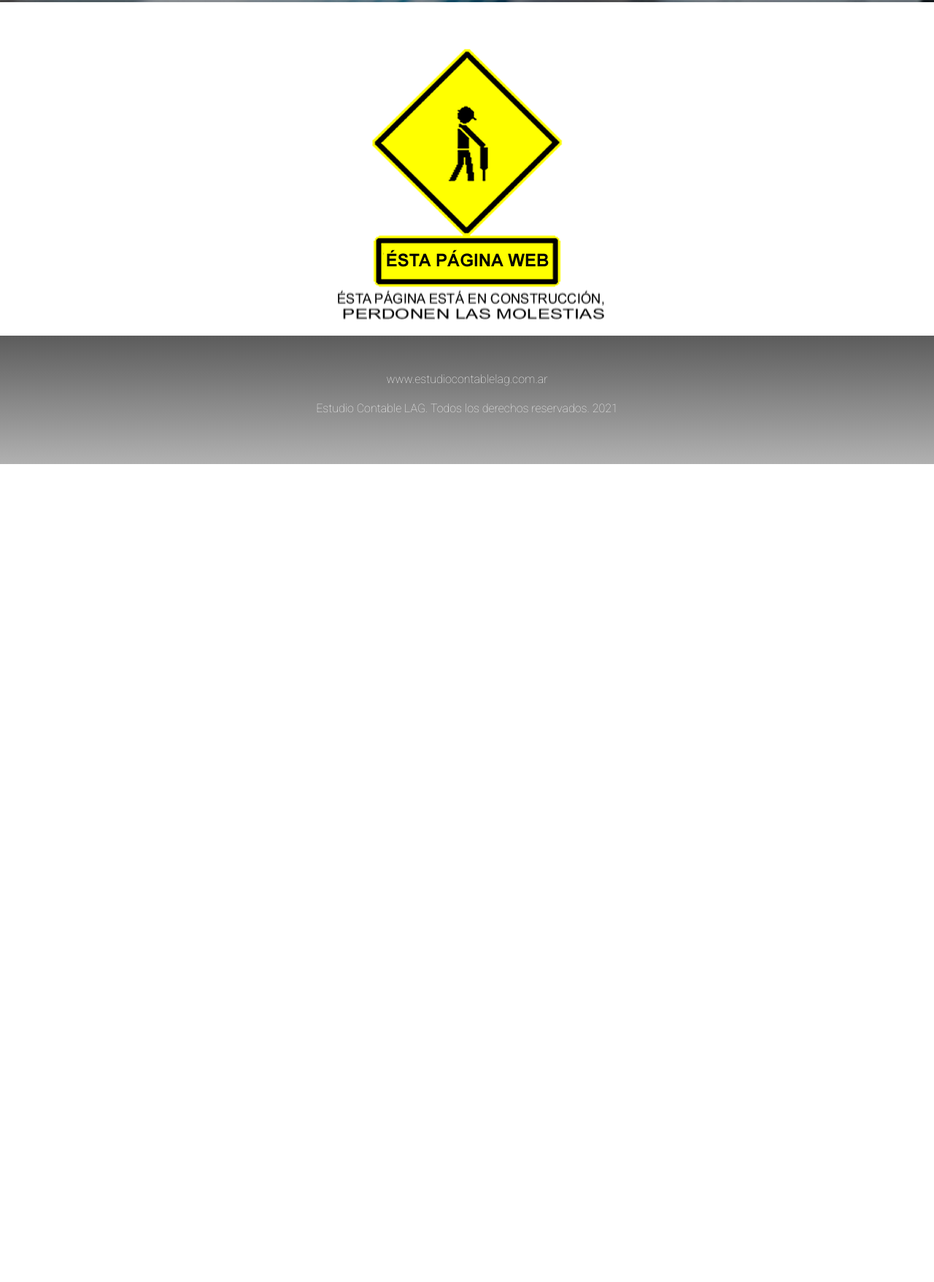
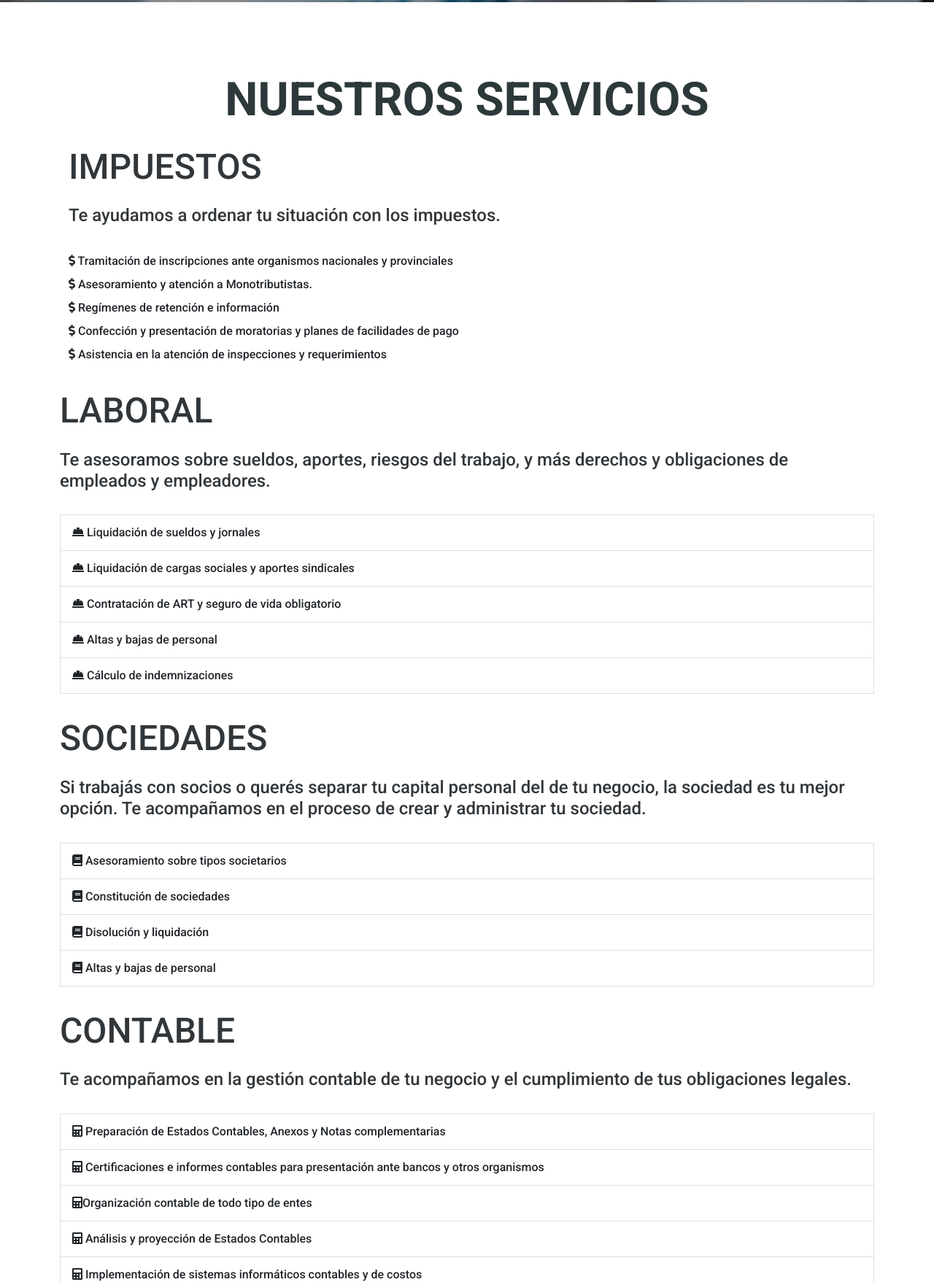
Before and after one commit to cota1023/estudioLAG, a website: page servicios.html in a window 1280 px wide. Shown: the part 741-2498 px from the top of the page at 73% size. Before the commit the page ends 1377 px from the top, so only its background shows below. Drawn offline with nearby package versions, Linux system fonts and the light colour scheme.

Commit message:
seccion servicios

```diff
--- a/servicios.html
+++ b/servicios.html
@@ -70,10 +70,59 @@
         animate__animated animate__slideInRight animate__delay-2s">Consultas Online - Atención Personalizada </div>
     </header>
 
-    <!-- Sección en construcción -->
+    <!-- Sección servicios -->
     <section>
-        <div class="container text-center">
-            <img src="./img/construccion.gif" alt="underconstruction" class="img-fluid">
+        <div class="container pt-5">
+            <h2 class="cont-principal-1__titulo pt-5">NUESTROS SERVICIOS</h2>
+            <!-- Impuestos -->
+            <div class="container">
+                <h3 class="servicios-titulo-1 pt-3 text-uppercase">Impuestos</h3>
+                <h4 class="servicios-titulo-2 pt-3">Te ayudamos a ordenar tu situación con los impuestos.</h4>
+                <ul class="pt-4 list-unstyled lh-lg">
+                    <li class=""><i class="fas fa-dollar-sign"></i>   Tramitación de inscripciones ante organismos nacionales y provinciales</li>
+                    <li class=""><i class="fas fa-dollar-sign"></i>   Asesoramiento y atención a Monotributistas.</li>
+                    <li class=""><i class="fas fa-dollar-sign"></i>   Regímenes de retención e información</li>
+                    <li class=""><i class="fas fa-dollar-sign"></i>   Confección y presentación de moratorias y planes de facilidades de pago</li>
+                    <li class=""><i class="fas fa-dollar-sign"></i>   Asistencia en la atención de inspecciones y requerimientos</li>
+                </ul>
+            </div>
+        </div>
+        <!-- Laboral -->
+        <div class="container">
+            <h3 class="servicios-titulo-1 pt-3 text-uppercase">Laboral</h3>
+            <h4 class="servicios-titulo-2 pt-3">Te asesoramos sobre sueldos, aportes, riesgos del trabajo, y más derechos y obligaciones de empleados y empleadores.</h4>
+            <ul class="pt-4 list-unstyled lh-lg">
+                <li class="list-group-item"><i class="fas fa-hard-hat"></i>   Liquidación de sueldos y jornales</li>
+                <li class="list-group-item"><i class="fas fa-hard-hat"></i>   Liquidación de cargas sociales y aportes sindicales</li>
+                <li class="list-group-item"><i class="fas fa-hard-hat"></i>   Contratación de ART y seguro de vida obligatorio</li>
+                <li class="list-group-item"><i class="fas fa-hard-hat"></i>   Altas y bajas de personal</li>
+                <li class="list-group-item"><i class="fas fa-hard-hat"></i>   Cálculo de indemnizaciones</li>
+            </ul>
+        </div>
+        <!-- Sociedades -->
+        <div class="container">
+            <h3 class="servicios-titulo-1 pt-3 text-uppercase">Sociedades</h3>
+            <h4 class="servicios-titulo-2 pt-3">Si trabajás con socios o querés separar tu capital personal del de tu negocio, la sociedad es tu mejor opción. Te acompañamos en el proceso de crear y administrar tu
+                sociedad.</h4>
+                <ul class="pt-4 list-unstyled lh-lg">
+                <li class="list-group-item"><i class="fas fa-book"></i>   Asesoramiento sobre tipos societarios</li>
+                <li class="list-group-item"><i class="fas fa-book"></i>   Constitución de sociedades</li>
+                <li class="list-group-item"><i class="fas fa-book"></i>   Disolución y liquidación</li>
+                <li class="list-group-item"><i class="fas fa-book"></i>   Altas y bajas de personal</li>
+            </ul>
+        </div>
+        <!-- Contable -->
+        <div class="container">
+            <h3 class="servicios-titulo-1 pt-3 text-uppercase">Contable</h3>
+            <h4 class="servicios-titulo-2 pt-3">Te acompañamos en la gestión contable de tu negocio y el cumplimiento de tus obligaciones legales.</h4>
+            <ul class="pt-4 list-unstyled lh-lg">
+                <li class="list-group-item"><i class="fas fa-calculator"></i>   Preparación de Estados Contables, Anexos y Notas complementarias</li>
+                <li class="list-group-item"><i class="fas fa-calculator"></i>   Certificaciones e informes contables para presentación ante bancos y otros organismos</li>
+                <li class="list-group-item"><i class="fas fa-calculator"></i   >Organización contable de todo tipo de entes</li>
+                <li class="list-group-item"><i class="fas fa-calculator"></i>   Análisis y proyección de Estados Contables</li>
+                <li class="list-group-item"><i class="fas fa-calculator"></i>   Implementación de sistemas informáticos contables y de costos</li>
+            </ul>
+        </div>
         </div>
     </section>
     <!-- FOOTER -->
--- a/styles.scss
+++ b/styles.scss
@@ -146,3 +146,19 @@
     }
 
 }
+
+// SERVICIOS
+
+.servicios-titulo-1{
+    font-size: 3rem;
+    color: $gris-1;
+}
+.servicios-titulo-2{
+    font-size: 1.5rem;
+    color: $gris-1;
+}
+
+.servicios-lista{
+    text-decoration: none;
+    color: red;
+}
```
Also changed, not shown: index.html (+3 -3 lines), styles/styles.css, 1 other file.
